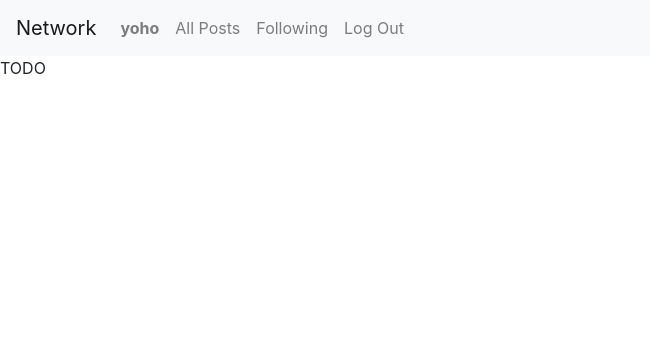
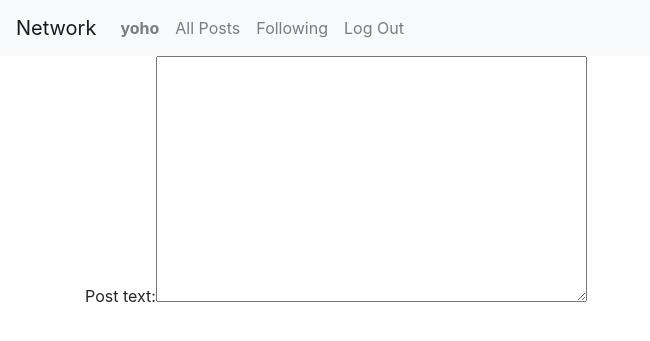
Before and after one commit to yoyohohoxd/network, a Django app: page / in a window 1280 px wide. Shown: the top 341 px of the page, without its empty margins (0-650 px from the left). Run offline with Django 3.2, Linux system fonts and the light colour scheme; a user stored in the database is signed in; some libraries are stand-ins or nearby versions.

Commit message:
Create Model and ModelForm for new post

```diff
--- /dev/null
+++ b/network/forms.py
@@ -0,0 +1,7 @@
+from django.forms import ModelForm
+from .models import NewPost
+
+class NewPostForm(ModelForm):
+    class Meta:
+        model = NewPost
+        fields = ["post_text"]
--- a/network/models.py
+++ b/network/models.py
@@ -4,3 +4,12 @@ from django.db import models
 
 class User(AbstractUser):
     pass
+
+
+class NewPost(models.Model):
+    user = models.ForeignKey(User, on_delete=models.CASCADE, related_name="new_posts")
+    post_text = models.TextField(max_length=250)
+    date = models.DateTimeField(auto_now_add=True)
+
+    def __str__(self):
+        return f"{self.date} by {self.user}"
--- a/network/templates/network/index.html
+++ b/network/templates/network/index.html
@@ -1,5 +1,13 @@
 {% extends "network/layout.html" %}
 
 {% block body %}
-    TODO
+    <div class="container">
+    {% if user.is_authenticated %}
+        <form action="{% url 'index' %}" method="post">
+            <div class="form-group">
+                <div>{{ NewPostForm }}</div>
+            </div>
+        </form>
+    {% endif %}
+    </div>
 {% endblock %}
--- a/network/views.py
+++ b/network/views.py
@@ -6,9 +6,18 @@ from django.urls import reverse
 
 from .models import User
 
+#import all ModelForm
+from .forms import *
 
 def index(request):
-    return render(request, "network/index.html")
+
+    if request.method == "POST":
+        pass
+    else:
+        f = NewPostForm()
+        return render(request, "network/index.html", {
+            "NewPostForm": f
+        })
 
 
 def login_view(request):
```
Also changed, not shown: db.sqlite3 (added), network/migrations/0001_initial.py (added), network/migrations/0002_newpost.py (added), network/migrations/__init__.py (added).
